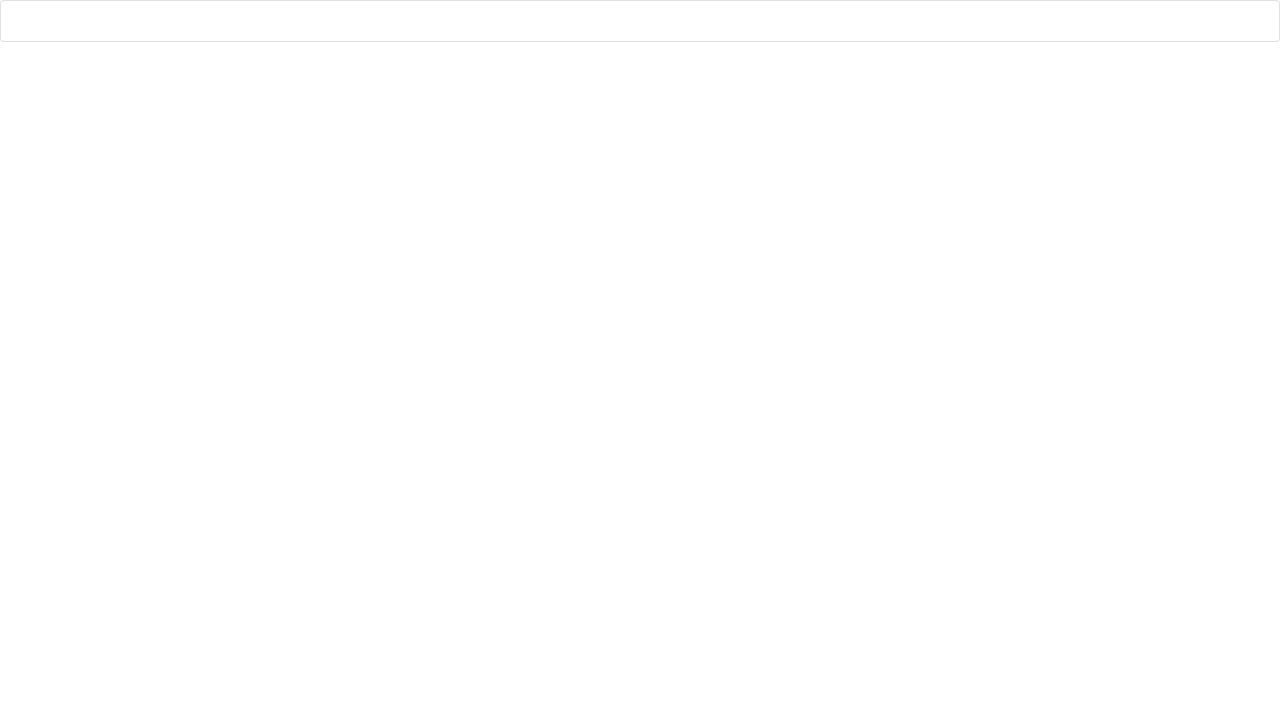
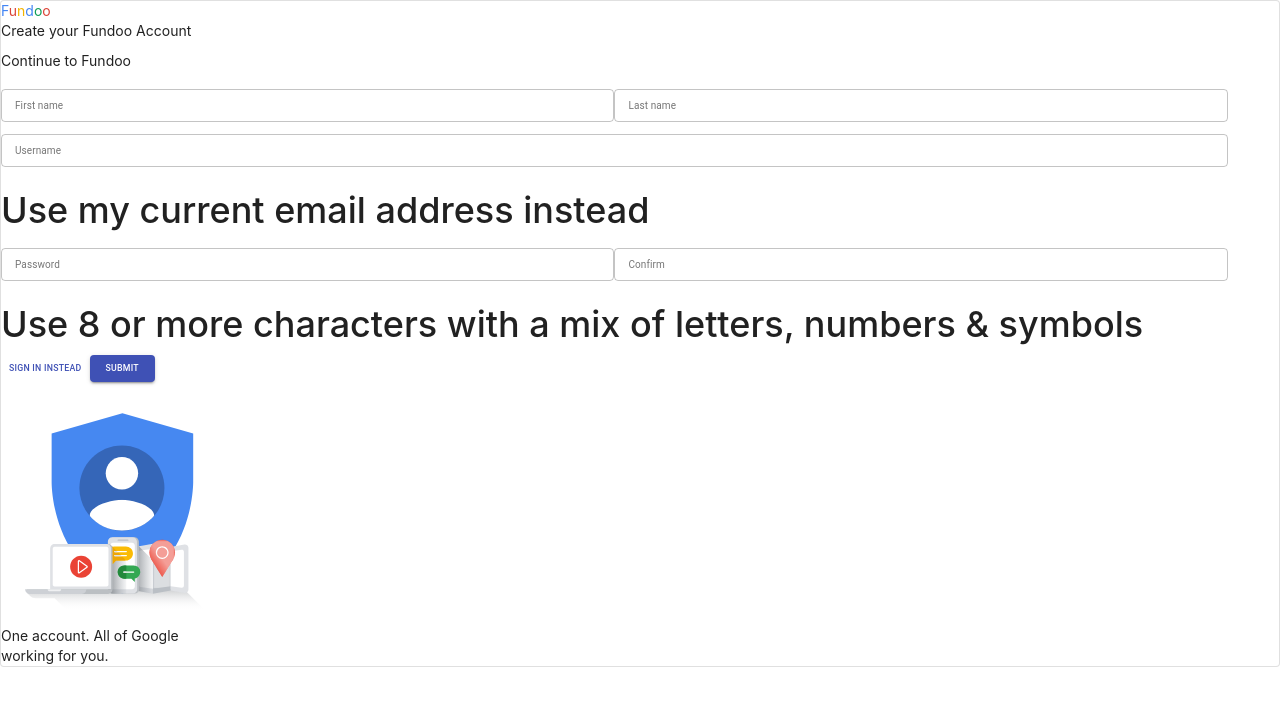
Before and after one commit to ruchika6698/FundooApp-Frontend, a React (Create React App) app: page /register in a window 1280 px wide. Shown: the top 706 px of the page. Built offline with nearby package versions, Linux system fonts and the light colour scheme.

Commit message:
Added:Fundoo Registration page

```diff
--- a/src/Components/register.jsx
+++ b/src/Components/register.jsx
@@ -1,15 +1,21 @@
 import React from "react";
 import "../CSS/register.css";
 import account from "../Assets/account.svg";
-import { TextField } from '@material-ui/core';
+import { TextField, Button } from '@material-ui/core'
 import Card from '@material-ui/core/Card';
-import CardContent from '@material-ui/core/CardContent';
 
 export class Register extends React.Component {
   constructor(props) {
     super(props);
     this.state={
-
+      showPassword: false,
+      email: "",
+      password: "",
+      firstName: "",
+      lastName: "",
+      phoneNumber: "",
+      confirmPassword: "",
+      errors: {},
     }
   }
 
@@ -17,9 +23,88 @@
   {
   return (
     <Card className="root" variant="outlined">
-      <CardContent>
+      <div className='fundoofont'>
+          <span style={{ color: '#4285F4' }}>F</span>
+          <span style={{ color: '#DB4437' }}>u</span>
+          <span style={{ color: '#F4B400' }}>n</span>
+          <span style={{ color: '#4285F4' }}>d</span>
+          <span style={{ color: '#0F9D58' }}>o</span>
+          <span style={{ color: '#DB4437' }}>o</span>
+      </div>
+      <p className='text'>Create your Fundoo Account</p>
+      <p className='continue'>Continue to Fundoo</p>
+      <div class="main">
+        <div class="input">
+          <div className='flname'>
+            <TextField
+              classname='firstname'
+              variant='outlined'
+              label='First name'
+              margin="dense"
+              size="medium"
+              style={{ width: "48%" }}
+            />
+            <span>
 
-      </CardContent>
+
+            </span>
+            <TextField
+              className='lastname'
+              variant='outlined'
+              label='Last name'
+              margin="dense"
+              size="medium"
+              style={{ width: "48%" }}
+            />
+          </div>
+          <div>
+            <TextField
+              className='username'
+              variant='outlined'
+              label='Username'
+              margin='dense'
+              style={{ width: "96%" }}
+            />
+            <h1 className='usermailline'>Use my current email address instead</h1>
+            <div className='confirmPass'>
+              <TextField
+                className='pass'
+                variant='outlined'
+                label='Password'
+                margin='dense'
+                style={{ width: "48%" }}
+              />
+              <span>
+
+              </span>
+              <TextField
+                className='cpassword'
+                variant='outlined'
+                label='Confirm'
+                margin='dense'
+                style={{ width: "48%" }}
+              />
+            </div>
+              <h1 className='passline' >Use 8 or more characters with a mix of letters, numbers & symbols</h1>
+              <div className="signbutton">
+                  <Button href="#text-buttons" color="primary" >
+                    Sign in instead
+                  </Button>
+
+                  <Button variant="contained" color="primary" >
+                    Submit
+                  </Button>
+              </div>
+          </div>
+        </div>
+        <div>
+            <img src={account} className='signimage' alt='fundooo'
+                  width="244" height="244" ></img>
+                <figcaption className='figcaption'>One account. All of Google </figcaption>
+                <figcaption className='figcaption'>working for you.</figcaption>
+            </div>
+      </div>
+
     </Card>
     );
   }
```
